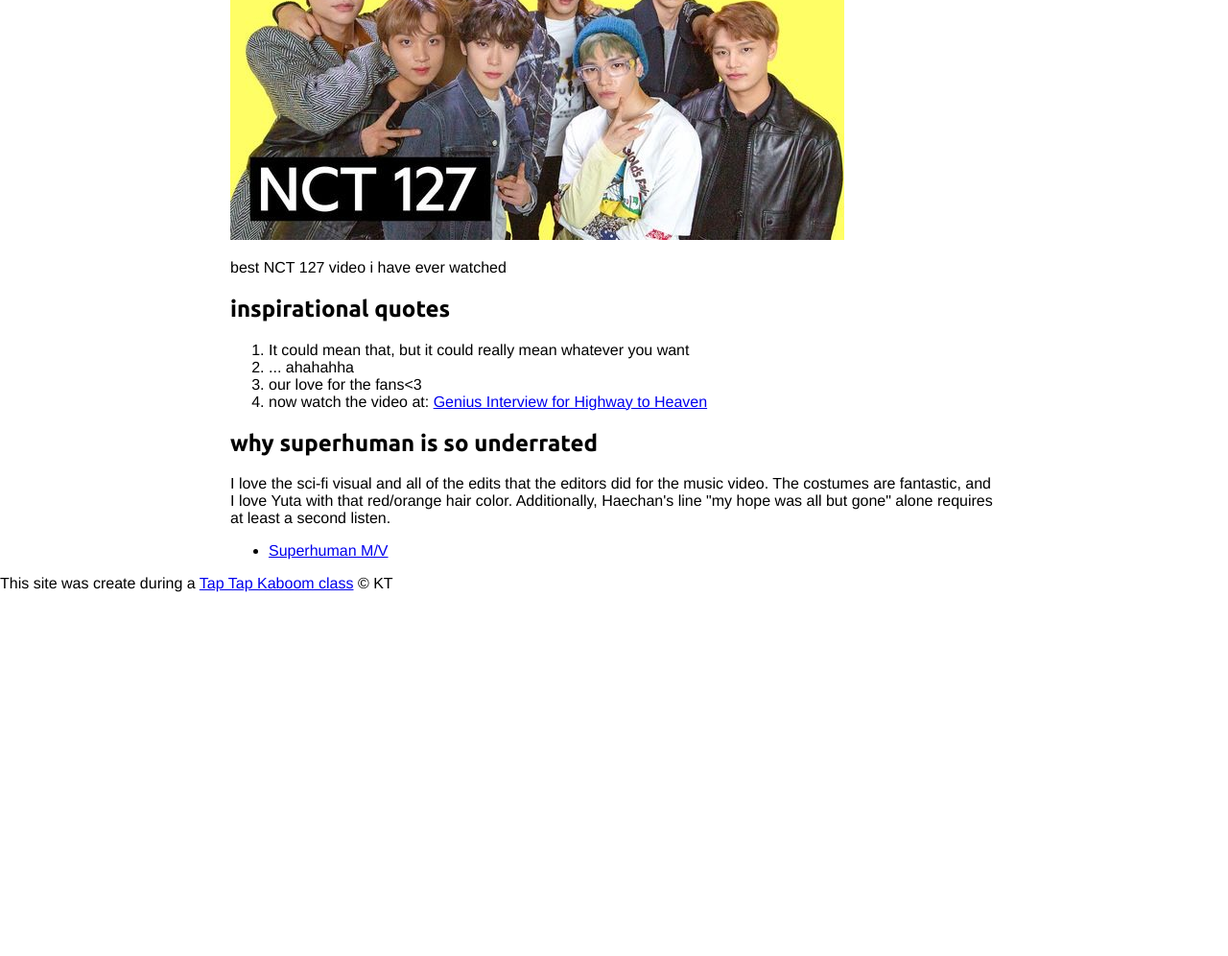
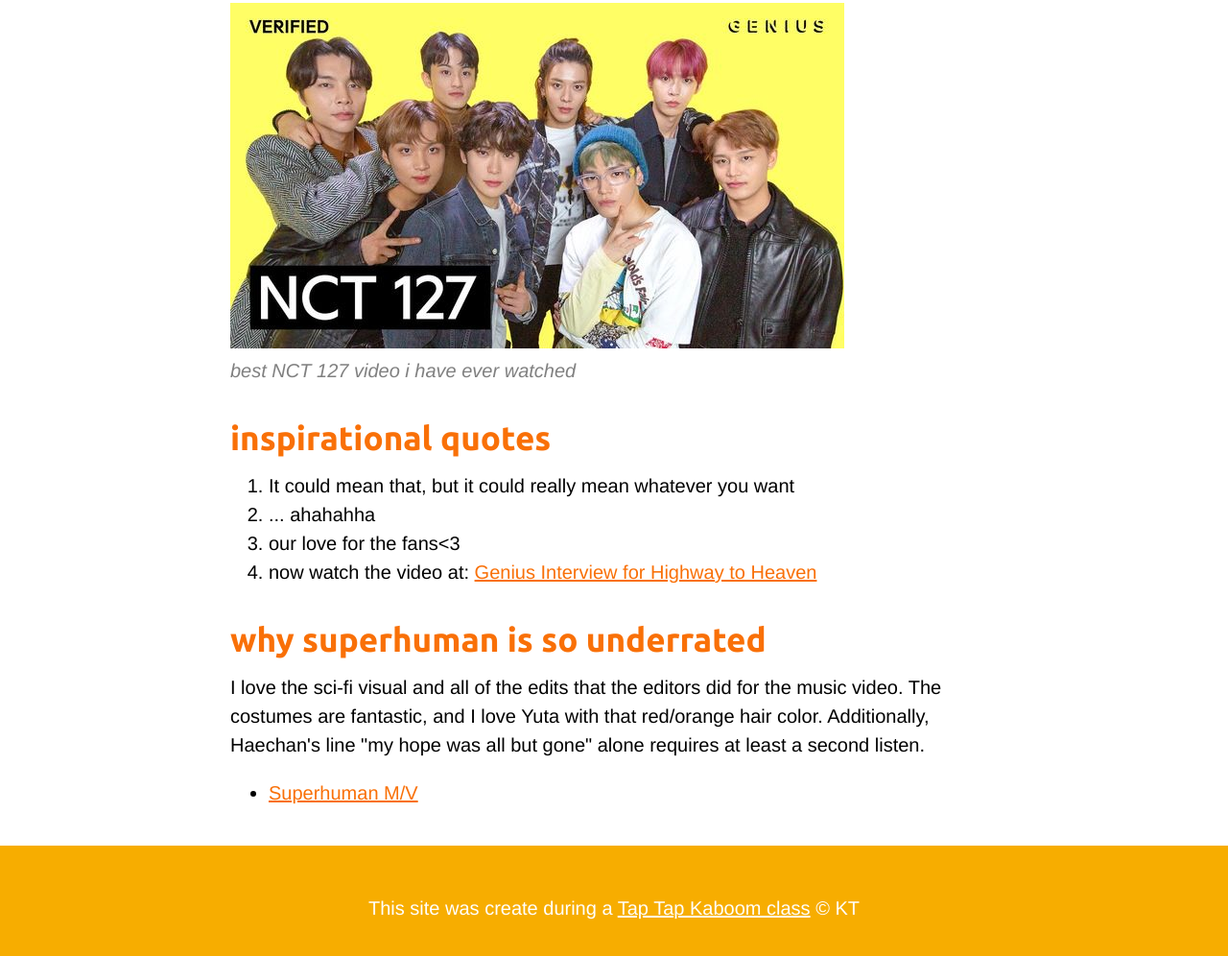
Before and after one commit to witchcoveninitiate/nct-superhuman, a plain HTML site: page index.html in a window 1280 px wide. Shown: the part 882-1878 px from the top of the page at 96% size. Before the commit the page ends 1515 px from the top, so only its background shows below. Drawn offline with Linux system fonts and the light colour scheme.

Commit message:
wrote the css for nct 127 website and changed some html

```diff
--- a/css/nct127.css
+++ b/css/nct127.css
@@ -1,6 +1,8 @@
 body{
 	margin: 0;
 	font-family: Helvetica, Arial, sans-serif;
+	font-size: 20px;
+	line-height: 30px;
 }
 
 header{
@@ -27,8 +29,50 @@ header img{
 main{
 	max-width: 800px;
 	margin: 0 auto;
+	padding: 20px;
 }
 
 main img{
 	max-width: 100%;
 }
+
+h2{
+	font-size: 35px;
+	color: #F97007;
+	margin: 40px 0px 10px;
+}
+
+a{
+	color: #F97007;
+}
+
+a:hover{
+	color: white;
+	background-color: #045FB4;
+}
+
+footer{
+	background-color:#F7AD00;
+	text-align: center;
+	color: white;
+	padding: 50px;
+}
+
+footer p{
+	margin: 0;
+}
+
+footer a{
+	color: white;
+}
+
+footer a: hover{
+	opacity: .5;
+	background-color: transparent;
+}
+
+p.caption{
+	color:grey;
+	font-style: italic;
+	margin-top: 0;
+}
--- a/index.html
+++ b/index.html
@@ -18,7 +18,7 @@
 		<h2>About NCT 127</h2>
 		<p>NCT 127 is the second sub unit of NCT (Neo Culture Technology) and debuted in 2016 with their first mini-album. The lead single was Firetruck. Afterwards, in 2017, NCT 127 released their second mini-album LIMITLESS. This mini-album brought NCT 127 many new fans with songs like Limitless, Back 2 U, and Baby don't like it. However, NCT 127 first achieved widespread popularity with the release of their 3rd mini-album Cherry Bomb, which contains NCT 127 cult favorites, Cherry Bomb and Whiplash. </p>
 		<img src="Images/funniestnct.jpg">
-		<p>best NCT 127 video i have ever watched</p>
+		<p class="caption">best NCT 127 video i have ever watched</p>
 
 		<!-- funny quotes from genius video -->
 
```
